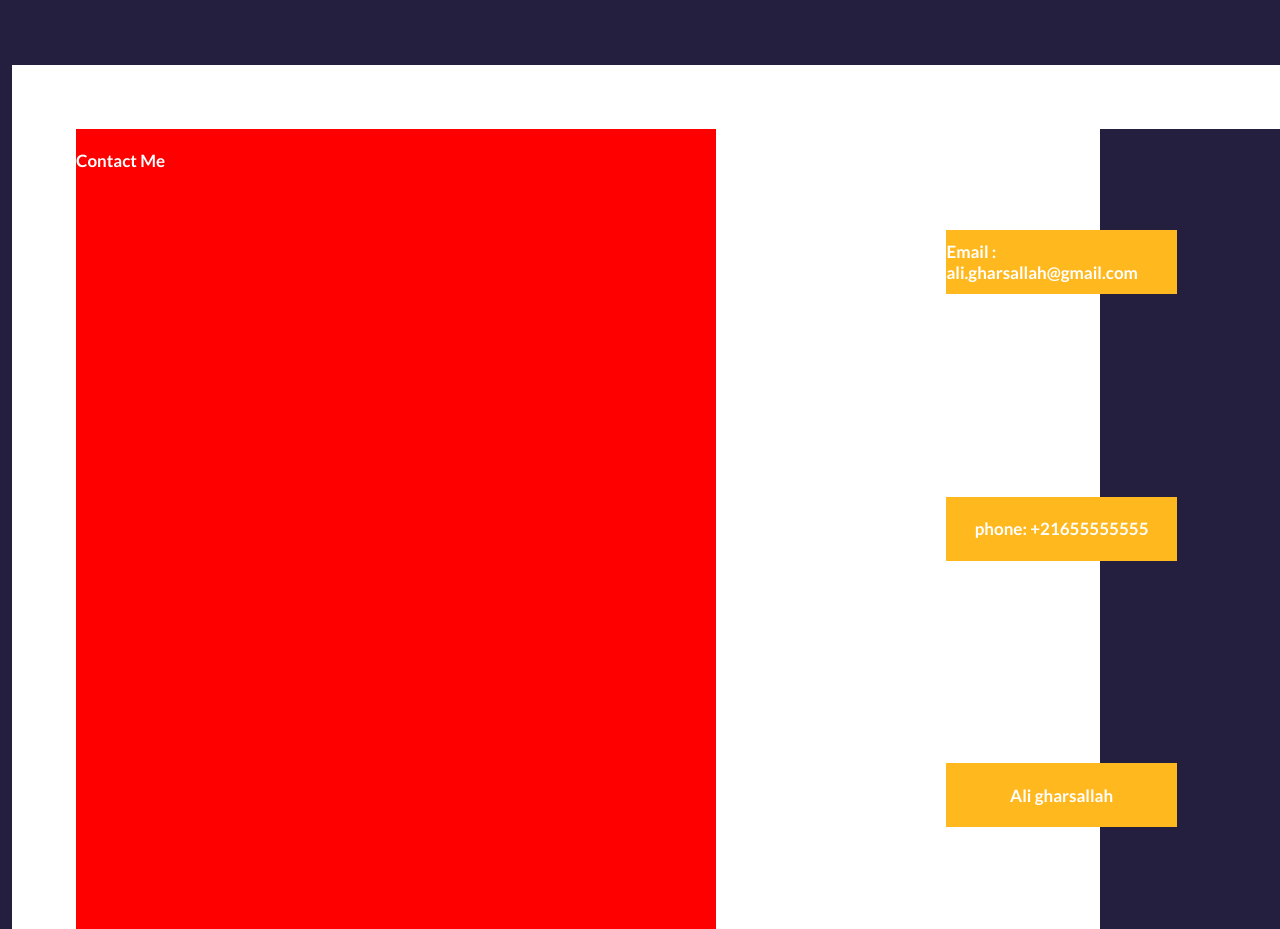
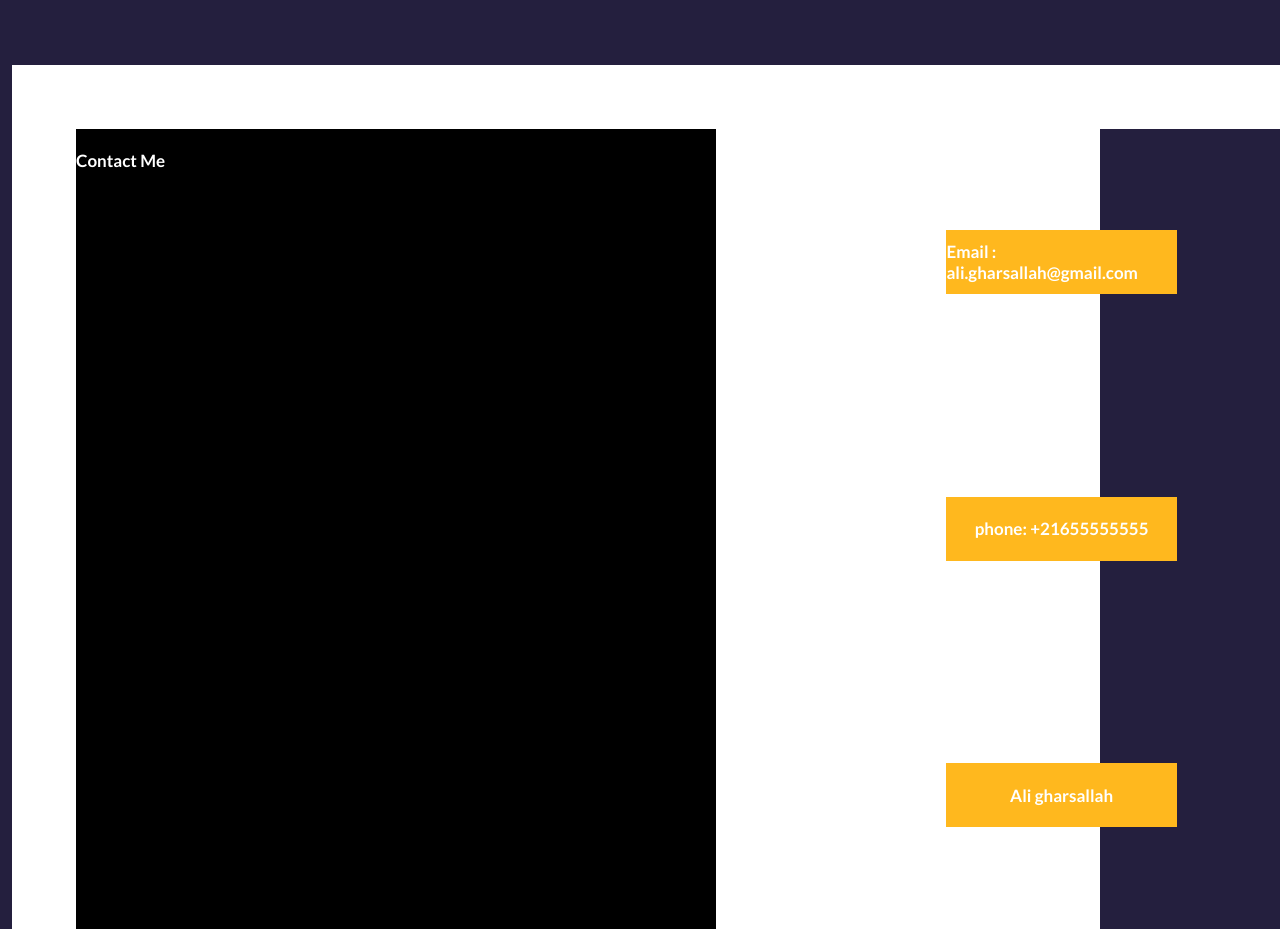
Before and after one commit to AliGharsallah/my-portfolio, a React (Vite) app: page / in a window 1280 px wide. Shown: the part 1460-2389 px from the top of the page. Built offline with nearby package versions, Linux system fonts and the light colour scheme.

Commit message:
last commit

```diff
--- a/src/Components/Contact.css
+++ b/src/Components/Contact.css
@@ -32,7 +32,7 @@
 
 }
 .contactMe{
-    background-color: red;
+    background-color: black;
     height:100vh;
     width:50%;
 }
```
